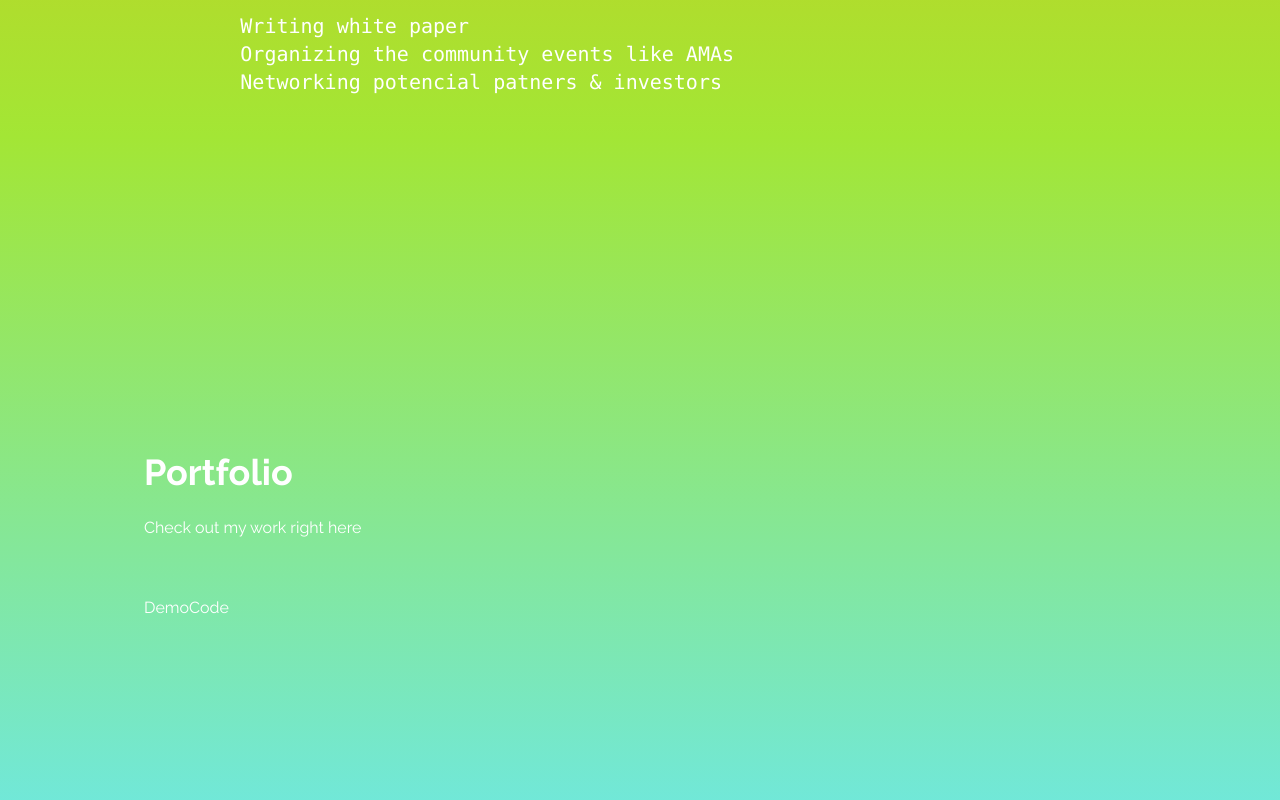
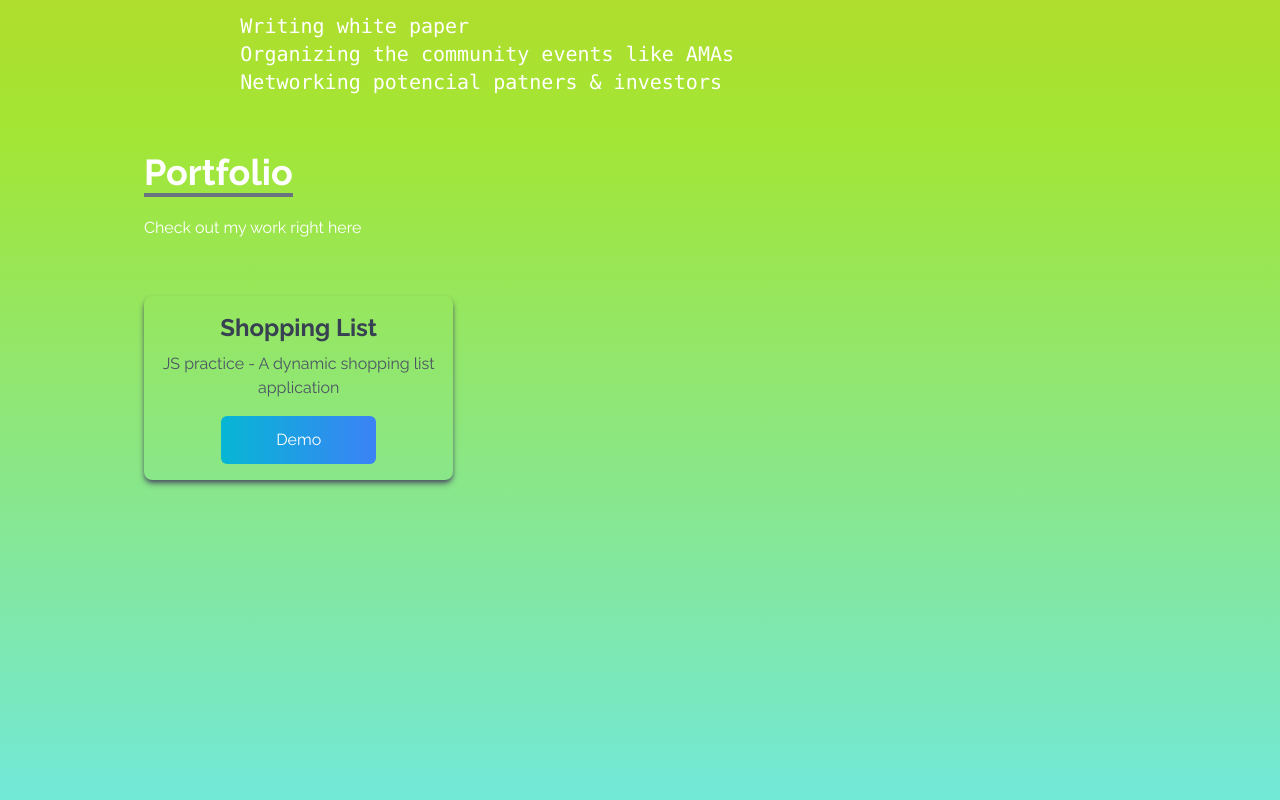
Before and after one commit to AAAZZZR/resume, a React (Create React App) app: page / in a window 1280 px wide. Shown: the part 1460-2260 px from the top of the page. Built offline with nearby package versions, Linux system fonts and the light colour scheme.

Commit message:
add shopping list

```diff
--- a/src/components/Portfolio.jsx
+++ b/src/components/Portfolio.jsx
@@ -1,19 +1,42 @@
 import React from 'react'
 
 const Portfolio = () => {
+    const projects = [
+        {
+            id: 1,
+            title: "Shopping List",
+            description: "JS practice - A dynamic shopping list application",
+            link: "https://main--rudyshoplist.netlify.app/" // Replace with your actual URL
+        }
+    ]
+
   return (
-    <div name="project" className='bg-gradient-to-b from-lime-400 to-cyan-300 w-full md:h-screen text-white'>
+    <div name="project" className='bg-gradient-to-b from-lime-400 to-cyan-300 w-full min-h-screen text-white'>
         <div className='max-w-screen-lg p-4 mx-auto flex flex-col justify-center w-full h-full'>
             <div className='pb-8'>
-                <p className='text-4xl font-bold inline border-b-red-400'>Portfolio</p>
+                <p className='text-4xl font-bold inline border-b-4 border-gray-500'>Portfolio</p>
                 <p className='py-6'>Check out my work right here</p>
             </div>
-            <div>
 
-                <div>
-                    <button>Demo</button>
-                    <button>Code</button>
-                </div>
+            <div className='grid sm:grid-cols-2 md:grid-cols-3 gap-8 px-12 sm:px-0'>
+                {projects.map(({ id, title, description, link }) => (
+                    <div key={id} className='shadow-md shadow-gray-600 rounded-lg'>
+                        <div className='flex flex-col justify-center items-center'>
+                            <h3 className='text-2xl font-bold text-center mt-4 text-gray-700'>{title}</h3>
+                            <p className='text-gray-600 text-center mt-2 px-4'>{description}</p>
+                        </div>
+                        <div className='flex items-center justify-center'>
+                            <a
+                                href={link}
+                                target="_blank"
+                                rel="noopener noreferrer"
+                                className='w-1/2 px-6 py-3 m-4 duration-200 hover:scale-105 bg-gradient-to-r from-cyan-500 to-blue-500 text-white rounded-md text-center'
+                            >
+                                Demo
+                            </a>
+                        </div>
+                    </div>
+                ))}
             </div>
         </div>
     </div>
```
